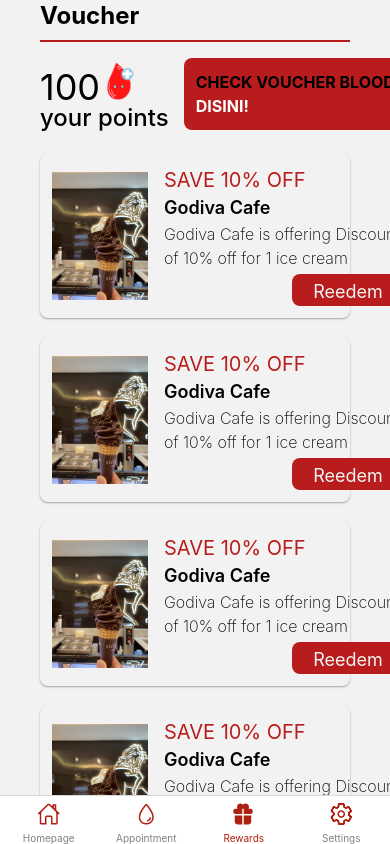
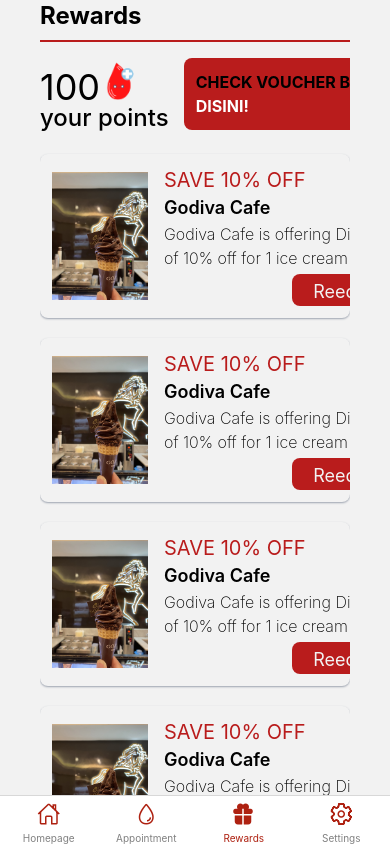
Before and after one commit to Blood-Buddy/client, a React Native app: screen /Rewards in a window 390 px wide. Built offline with nearby package versions, Linux system fonts and the light colour scheme.

Commit message:
refactor rewards page

```diff
--- a/src/pages/Rewards.js
+++ b/src/pages/Rewards.js
@@ -10,10 +10,10 @@
 
 export default function Rewards() {
   return (
-    <ScrollView className="bg-[#F2F2F2]">
-      <SafeAreaView className="mx-5 px-5">
+    <SafeAreaView className="mx-5 px-5">
+      <ScrollView className="bg-[#F2F2F2]">
         <View className="border-b-2 flex-row justify-between items-center border-b-red-700">
-          <Text className="font-bold text-2xl mb-2">Voucher</Text>
+          <Text className="font-bold text-2xl mb-2">Rewards</Text>
         </View>
 
         <View className="flex flex-row gap-8">
@@ -207,8 +207,8 @@
             </View>
           </View>
         </View>
-      </SafeAreaView>
-    </ScrollView>
+      </ScrollView>
+    </SafeAreaView>
   );
 }
 
```
